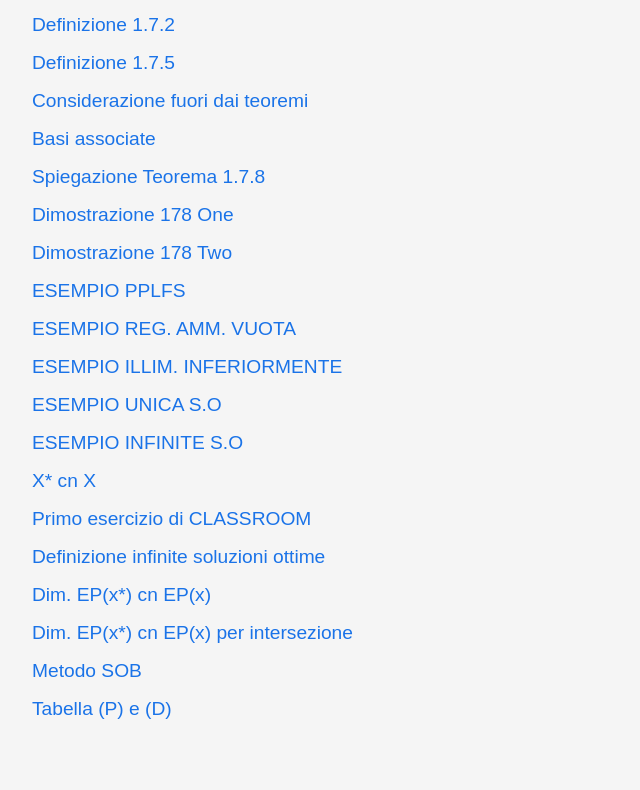
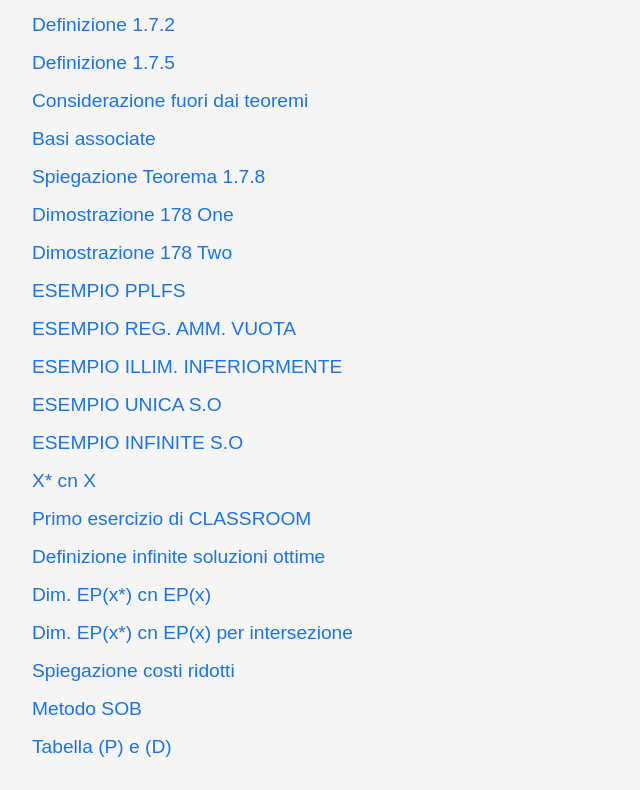
Before and after one commit to Luca12341234/RicercaOperativa, a plain HTML site: page index.html in a window 1280 px wide. Shown: the part 2030-2820 px from the top of the page, without its empty margins (0-640 px from the left). Before the commit the page ends 2782 px from the top, so only its background shows below. Drawn offline with Linux system fonts and the light colour scheme.

Commit message:
Update index.html

```diff
--- a/index.html
+++ b/index.html
@@ -113,6 +113,9 @@
       <li><a href="img/InfSolOttim.png" target="_blank">Definizione infinite soluzioni ottime</a></li>
       <li><a href="img/daje.png" target="_blank">Dim. EP(x*) cn EP(x)</a></li>
       <li><a href="img/daje2.png" target="_blank">Dim. EP(x*) cn EP(x) per intersezione</a></li>
+      <li><a href="img/SPIEGAZIONECR.png" target="_blank">Spiegazione costi ridotti</a></li>
+
+
       <li><a href="img/MetodoSOB.png" target="_blank">Metodo SOB</a></li>
        <!-- Metti dimostrazioni del teorema debole e di quello forte -->
       <li><a href="img/TABELLAPED.png" target="_blank">Tabella (P) e (D)</a></li>
```
